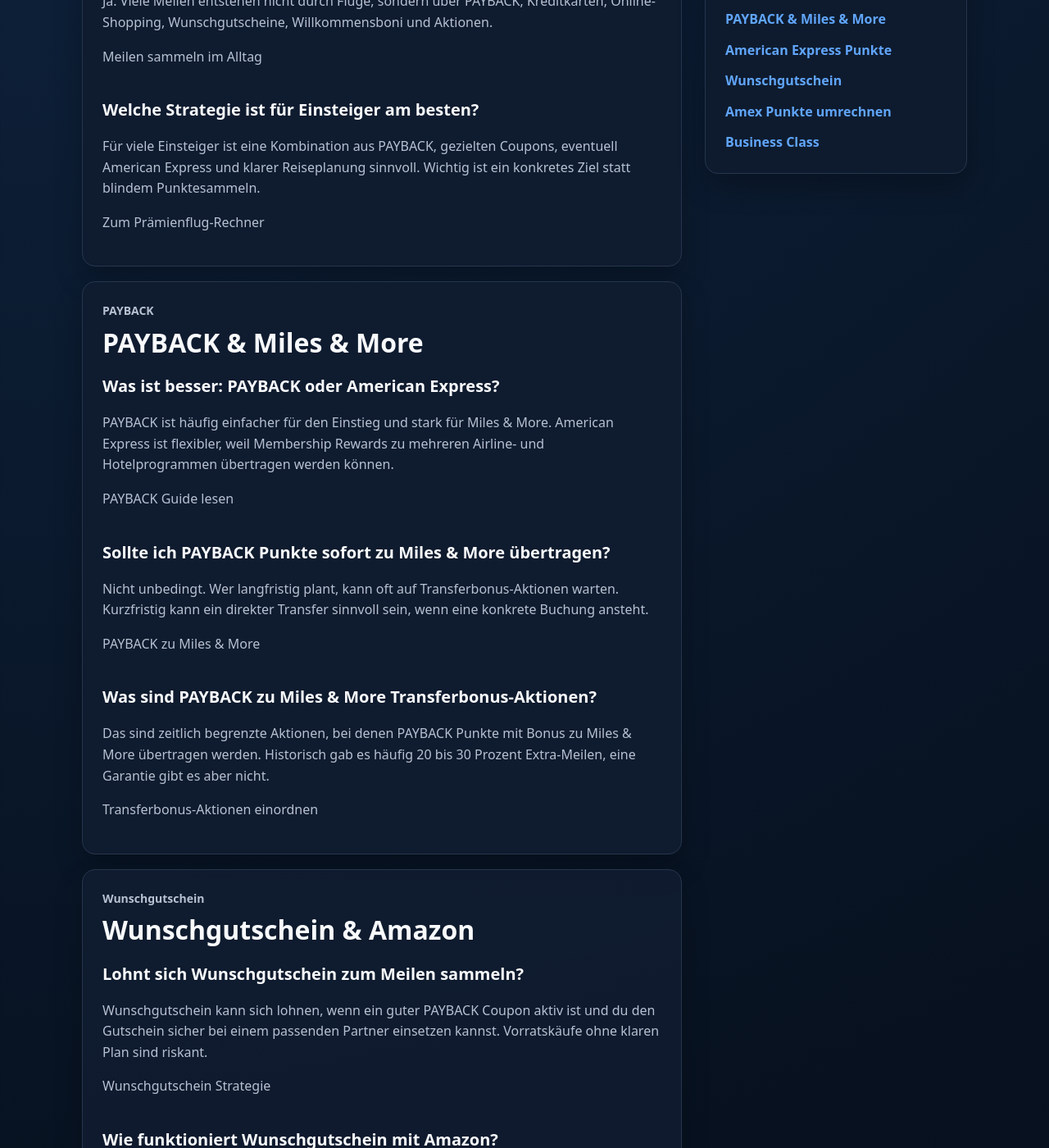
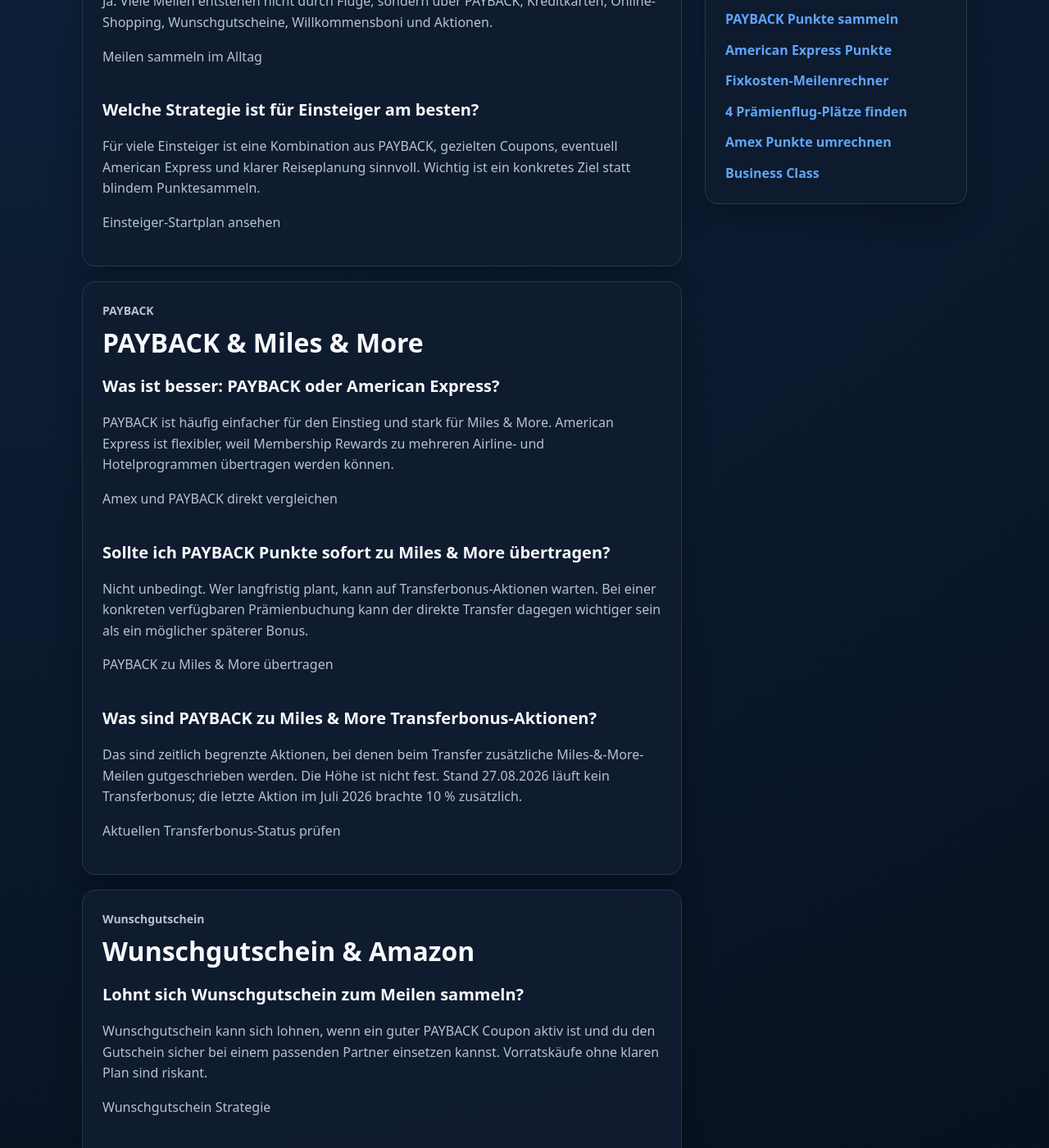
Before and after one commit to Praemienflug-Planer/miles-planer, a Jekyll site: the page built from faq/index.html, in a window 1280 px wide and 1400 px high, scrolled down 901 px. Shown: the whole window at 82% size. Built offline with Jekyll 4.4.1, drawn with Linux system fonts in a browser that asks for light colours; some of the changed text lies outside the part shown.

Commit message:
Refresh FAQ links, tools and PAYBACK transfer status

```diff
--- a/faq/index.html
+++ b/faq/index.html
@@ -50,9 +50,9 @@
         <p class="eyebrow">Einstieg</p>
         <h2>Grundlagen zum Meilen sammeln</h2>
         <div class="faq-list">
-          <div class="faq-item"><h3>Wie fange ich mit dem Meilen sammeln an?</h3><p>Der beste Einstieg sind vorhandene Alltagsausgaben: PAYBACK, Kreditkartenumsätze und gezielte Aktionen. Wichtig ist, keine zusätzlichen Ausgaben nur wegen Punkten zu machen.</p><p><a href="/meilen-sammeln/">Zur Übersicht: Meilen sammeln</a></p></div>
+          <div class="faq-item"><h3>Wie fange ich mit dem Meilen sammeln an?</h3><p>Der beste Einstieg sind vorhandene Alltagsausgaben: PAYBACK, Kreditkartenumsätze und gezielte Aktionen. Wichtig ist, keine zusätzlichen Ausgaben nur wegen Punkten zu machen.</p><p><a href="/meilen-sammeln/anfaenger/">Zum Anfänger-Guide</a></p></div>
           <div class="faq-item"><h3>Kann man Meilen sammeln, ohne viel zu fliegen?</h3><p>Ja. Viele Meilen entstehen nicht durch Flüge, sondern über PAYBACK, Kreditkarten, Online-Shopping, Wunschgutscheine, Willkommensboni und Aktionen.</p><p><a href="/meilen-sammeln/">Meilen sammeln im Alltag</a></p></div>
-          <div class="faq-item"><h3>Welche Strategie ist für Einsteiger am besten?</h3><p>Für viele Einsteiger ist eine Kombination aus PAYBACK, gezielten Coupons, eventuell American Express und klarer Reiseplanung sinnvoll. Wichtig ist ein konkretes Ziel statt blindem Punktesammeln.</p><p><a href="/rechner/">Zum Prämienflug-Rechner</a></p></div>
+          <div class="faq-item"><h3>Welche Strategie ist für Einsteiger am besten?</h3><p>Für viele Einsteiger ist eine Kombination aus PAYBACK, gezielten Coupons, eventuell American Express und klarer Reiseplanung sinnvoll. Wichtig ist ein konkretes Ziel statt blindem Punktesammeln.</p><p><a href="/meilen-sammeln/anfaenger/">Einsteiger-Startplan ansehen</a></p></div>
         </div>
       </div>
 
@@ -60,9 +60,9 @@
         <p class="eyebrow">PAYBACK</p>
         <h2>PAYBACK &amp; Miles &amp; More</h2>
         <div class="faq-list">
-          <div class="faq-item"><h3>Was ist besser: PAYBACK oder American Express?</h3><p>PAYBACK ist häufig einfacher für den Einstieg und stark für Miles &amp; More. American Express ist flexibler, weil Membership Rewards zu mehreren Airline- und Hotelprogrammen übertragen werden können.</p><p><a href="/meilen-sammeln/payback/">PAYBACK Guide lesen</a></p></div>
-          <div class="faq-item"><h3>Sollte ich PAYBACK Punkte sofort zu Miles &amp; More übertragen?</h3><p>Nicht unbedingt. Wer langfristig plant, kann oft auf Transferbonus-Aktionen warten. Kurzfristig kann ein direkter Transfer sinnvoll sein, wenn eine konkrete Buchung ansteht.</p><p><a href="/meilen-sammeln/payback/">PAYBACK zu Miles &amp; More</a></p></div>
-          <div class="faq-item"><h3>Was sind PAYBACK zu Miles &amp; More Transferbonus-Aktionen?</h3><p>Das sind zeitlich begrenzte Aktionen, bei denen PAYBACK Punkte mit Bonus zu Miles &amp; More übertragen werden. Historisch gab es häufig 20 bis 30 Prozent Extra-Meilen, eine Garantie gibt es aber nicht.</p><p><a href="/meilen-sammeln/payback/#historische-transferboni">Transferbonus-Aktionen einordnen</a></p></div>
+          <div class="faq-item"><h3>Was ist besser: PAYBACK oder American Express?</h3><p>PAYBACK ist häufig einfacher für den Einstieg und stark für Miles & More. American Express ist flexibler, weil Membership Rewards zu mehreren Airline- und Hotelprogrammen übertragen werden können.</p><p><a href="/amex-oder-payback/">Amex und PAYBACK direkt vergleichen</a></p></div>
+          <div class="faq-item"><h3>Sollte ich PAYBACK Punkte sofort zu Miles &amp; More übertragen?</h3><p>Nicht unbedingt. Wer langfristig plant, kann auf Transferbonus-Aktionen warten. Bei einer konkreten verfügbaren Prämienbuchung kann der direkte Transfer dagegen wichtiger sein als ein möglicher späterer Bonus.</p><p><a href="/meilen-sammeln/payback-punkte-miles-and-more/">PAYBACK zu Miles &amp; More übertragen</a></p></div>
+          <div class="faq-item"><h3>Was sind PAYBACK zu Miles &amp; More Transferbonus-Aktionen?</h3><p>Das sind zeitlich begrenzte Aktionen, bei denen beim Transfer zusätzliche Miles-&amp;-More-Meilen gutgeschrieben werden. Die Höhe ist nicht fest. Stand 27.08.2026 läuft kein Transferbonus; die letzte Aktion im Juli 2026 brachte 10 % zusätzlich.</p><p><a href="/meilen-sammeln/payback-transferbonus/">Aktuellen Transferbonus-Status prüfen</a></p></div>
         </div>
       </div>
 
@@ -89,8 +89,9 @@
         <p class="eyebrow">Tools</p>
         <h2>Rechner &amp; Planungshilfen</h2>
         <div class="faq-list">
-          <div class="faq-item"><h3>Welche Tools gibt es?</h3><p>Aktuell gibt es den Prämienflug-Rechner, den Amex Membership Rewards Umrechner und den Zeitschriftenabo-Meilenrechner.</p><p><a href="/tools/">Alle Tools ansehen</a></p></div>
+          <div class="faq-item"><h3>Welche Tools gibt es?</h3><p>Aktuell gibt es den Prämienflug-Rechner, den Fixkosten-Meilenrechner, den RevPoints- &amp; MoneySend-Rechner, den Amex Membership Rewards Umrechner und den Zeitschriftenabo-Meilenrechner.</p><p><a href="/tools/">Alle Tools ansehen</a></p></div>
           <div class="faq-item"><h3>Wie hilft der Prämienflug-Rechner?</h3><p>Der Rechner zeigt, ob dein aktueller Punktestand ungefähr reicht, wie groß deine Sammellücke ist und wann dein Ziel bei deiner Sammelrate erreichbar sein könnte.</p><p><a href="/rechner/">Zum Prämienflug-Rechner</a></p></div>
+          <div class="faq-item"><h3>Was bringt der Fixkosten-Meilenrechner?</h3><p>Er ordnet normale Haushaltsausgaben nach realistisch möglichem Zahlungsweg ein und trennt Membership Rewards, Miles &amp; More, MoneySend, RevPoints und PAYBACK bewusst voneinander.</p><p><a href="/meilen-sammeln/fixkosten-meilen/#rechner">Fixkosten durchrechnen</a></p></div>
           <div class="faq-item"><h3>Lohnt sich ein Zeitschriftenabo mit Meilenbonus?</h3><p>Das hängt vom Preis pro Meile ab. Der Zeitschriftenabo-Rechner bewertet Kosten pro Meile und gibt eine einfache Ampel-Einschätzung.</p><p><a href="/meilen-sammeln/zeitschriftenabo/#abo-rechner">Zum Zeitschriftenabo-Rechner</a></p></div>
         </div>
       </div>
@@ -110,7 +111,8 @@
         <p class="eyebrow">Familien &amp; Planung</p>
         <h2>Realistische Planung</h2>
         <div class="faq-list">
-          <div class="faq-item"><h3>Ist Meilen sammeln für Familien schwieriger?</h3><p>Ja. Für Familien braucht man mehrere Plätze auf denselben Flügen. Das erhöht den Meilenbedarf und macht die Verfügbarkeit deutlich anspruchsvoller.</p><p><a href="/rechner/">Familienreise im Rechner prüfen</a></p></div>
+          <div class="faq-item"><h3>Ist Meilen sammeln für Familien schwieriger?</h3><p>Ja. Für Familien braucht man mehrere Plätze auf denselben Flügen. Das erhöht den Meilenbedarf und macht die Verfügbarkeit deutlich anspruchsvoller.</p><p><a href="/praemienfluege-familie/">Familienstrategie ansehen</a></p></div>
+          <div class="faq-item"><h3>Wie finde ich vier Prämienflug-Plätze auf demselben Flug?</h3><p>Mehrere Plätze gleichzeitig sind oft der eigentliche Engpass. Deshalb sollte die Suche früh mit flexiblen Daten, mehreren Abflughäfen und passenden Award-Suchtools beginnen – bevor flexible Punkte endgültig übertragen werden.</p><p><a href="/vier-praemienflug-plaetze-finden/">4 Prämienflug-Plätze finden</a></p></div>
           <div class="faq-item"><h3>Sollte man Meilen kaufen?</h3><p>Meilenkäufe können in Einzelfällen sinnvoll sein, sind aber kein Standardweg. Für die meisten Einsteiger ist es besser, Meilen über ohnehin geplante Ausgaben, Aktionen und Punkteprogramme aufzubauen.</p><p><a href="/meilen-sammeln/">Meilen sammeln ohne unnötige Käufe</a></p></div>
         </div>
       </div>
@@ -127,9 +129,10 @@
         <p class="eyebrow">Beliebte Themen</p>
         <div class="sidebar-links">
           <a href="/tools/">Tools &amp; Rechner</a>
-          <a href="/meilen-sammeln/payback/">PAYBACK &amp; Miles &amp; More</a>
+          <a href="/meilen-sammeln/payback/">PAYBACK Punkte sammeln</a>
           <a href="/meilen-sammeln/amex/">American Express Punkte</a>
-          <a href="/meilen-sammeln/wunschgutschein/">Wunschgutschein</a>
+          <a href="/meilen-sammeln/fixkosten-meilen/">Fixkosten-Meilenrechner</a>
+          <a href="/vier-praemienflug-plaetze-finden/">4 Prämienflug-Plätze finden</a>
           <a href="/amex-meilen-umrechnen/#mr-rechner">Amex Punkte umrechnen</a>
           <a href="/meilen-business-class/">Business Class</a>
         </div>
```
